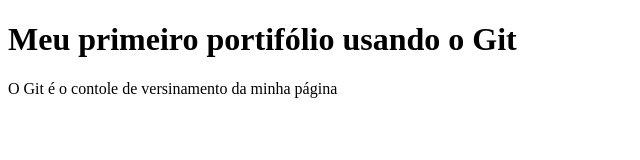
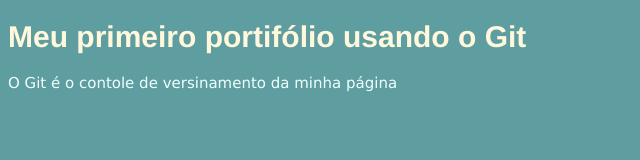
Before and after one commit to amandamaiasilva/PortfolioDesenvolvedor-SENAI, a plain HTML site: page index.html in a window 1280 px wide. Shown: the whole page, without its empty margins (0-640 px from the left). Drawn offline with Linux system fonts and the light colour scheme.

Commit message:
adicionando estilo na pagina

```diff
--- a/index.html
+++ b/index.html
@@ -4,6 +4,7 @@
     <meta charset="UTF-8">
     <meta name="viewport" content="width=device-width, initial-scale=1.0">
     <title>Potifólio Pessoal</title>
+    <link rel="stylesheet" href="style.css">
 </head>
 <body>
     <h1>Meu primeiro portifólio usando o Git</h1>
--- /dev/null
+++ b/style.css
@@ -0,0 +1,10 @@
+body{
+    background-color: cadetblue;
+    color: azure;
+    font-family: Verdana, Geneva, Tahoma, sans-serif;
+    font-size: 15px;
+}
+h1{
+    color: cornsilk;
+    font-family: 'Franklin Gothic Medium', 'Arial Narrow', Arial, sans-serif;
+}
```
